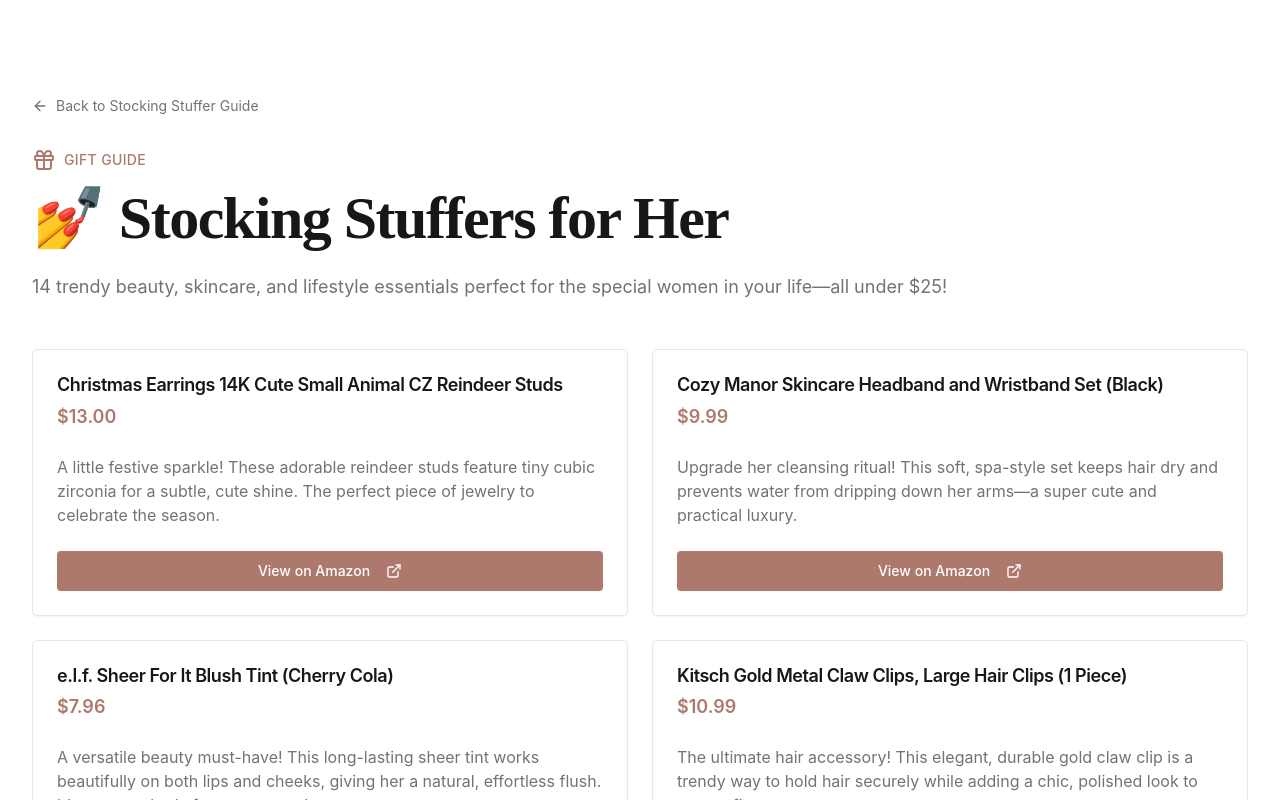
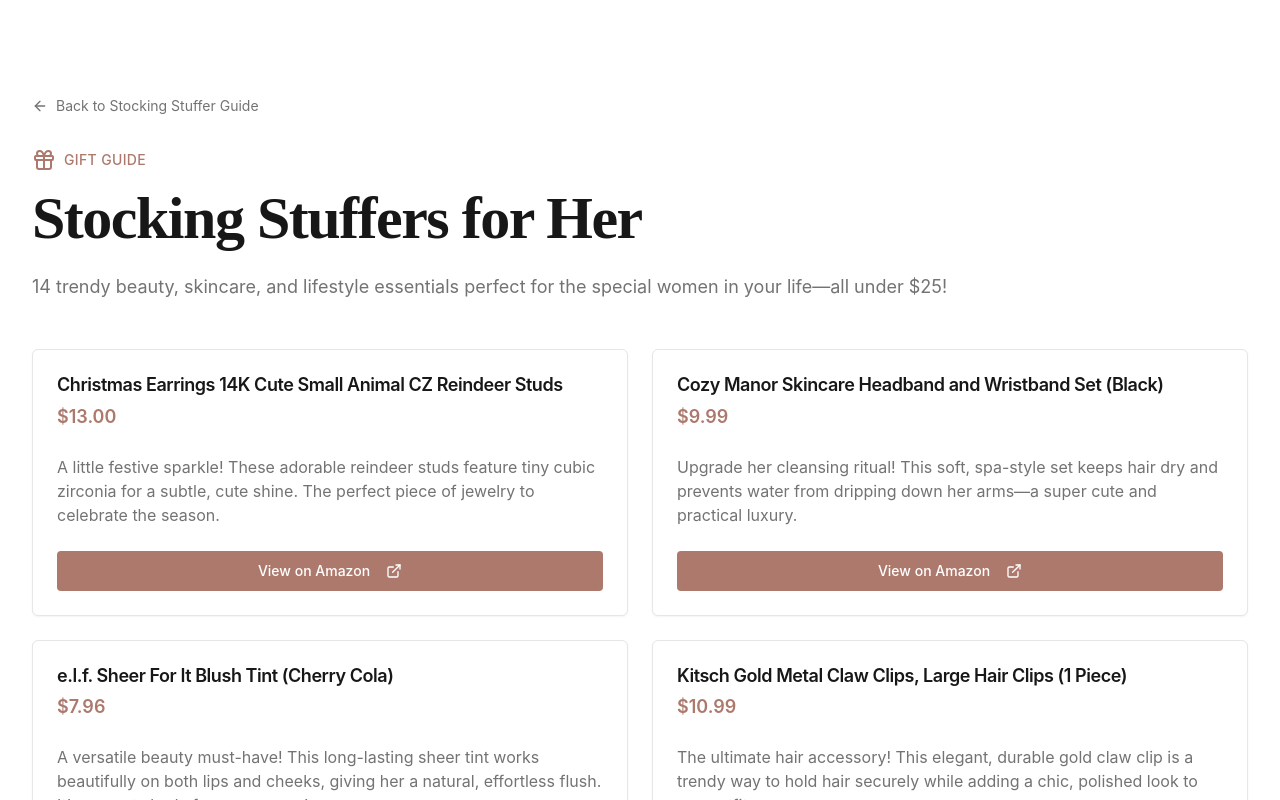
Before and after one commit to emilylauren3/presents-pile-presents, a React (Vite) app: page /blog/stocking-stuffers-for-her in a window 1280 px wide. Shown: the top 800 px of the page. Built offline with nearby package versions, Linux system fonts and the light colour scheme; the HTML template or start-up script is replaced by a standard one.

Commit message:
Remove emoji from Her stocking stuffers
Update the Stocking Stuffers for Her page by removing the 💅 emoji from the main heading to present a clean title.

```diff
--- a/src/pages/blog/StockingStuffersForHer.tsx
+++ b/src/pages/blog/StockingStuffersForHer.tsx
@@ -107,7 +107,7 @@ const StockingStuffersForHer = () => {
             <Gift className="h-6 w-6 text-primary" />
             <span className="caption text-primary">Gift Guide</span>
           </div>
-          <h1 className="display-lg mb-6">💅 Stocking Stuffers for Her</h1>
+          <h1 className="display-lg mb-6">Stocking Stuffers for Her</h1>
           <p className="body-lg text-muted-foreground">
             14 trendy beauty, skincare, and lifestyle essentials perfect for the special women in your life—all under $25!
           </p>
```
